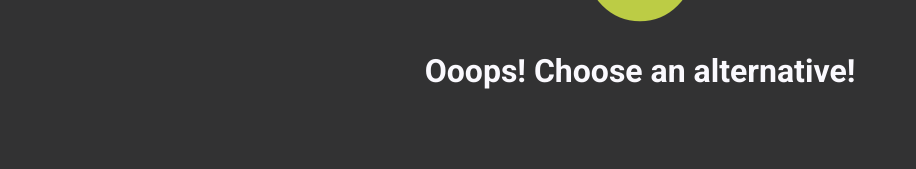
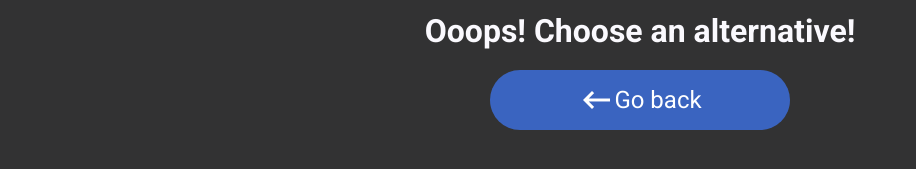
Before and after one commit to ruifernandees/asking-the-dev, a React (Create React App) app: page /question in a window 1280 px wide. Both pictures are taken after a click on the button "Send". Shown: the part 403-572 px from the top of the page, without its empty margins (0-916 px from the left). Built offline with nearby package versions, Linux system fonts and the light colour scheme; no server answers.

Commit message:
Answer result screen navigation implemented.

```diff
--- a/src/screens/Question/index.js
+++ b/src/screens/Question/index.js
@@ -91,18 +91,59 @@ const Question = () => {
                     </span>
 
                     <h1>Very well! You got the question right!</h1>
+
+                    <button
+                        className="navigate"
+                        onClick={() => {
+                            resultScreen.current.style.display = 'none';
+                            correctAnswerScreen.current.style.display = 'none';
+                        }}
+                    >
+                        Next answer
+                        <span class="material-icons md-36">
+                            arrow_right_alt
+                        </span>
+                    </button>
                 </div>
+
                 <div className="error" ref={wrongAnswerScreen}>
                     <span className="material-icons md-128">
                         highlight_off
                     </span>
                     <h1>Ooops! You got the question wrong!</h1>
+                    <button
+                        onClick={() => {
+                            resultScreen.current.style.display = 'none';
+                            wrongAnswerScreen.current.style.display = 'none';
+                        }}
+                        className="navigate"
+                    >
+
+                        <span class="material-icons md-36">
+                            keyboard_backspace
+                        </span>
+                        Go back
+                    </button>
                 </div>
+
                 <div className="alert" ref={alertAnswerScreen}>
                     <span className="material-icons md-128">
                         info
                     </span>
                     <h1>Ooops! Choose an alternative!</h1>
+                    <button
+                        onClick={() => {
+                            resultScreen.current.style.display = 'none';
+                            alertAnswerScreen.current.style.display = 'none';
+                        }}
+                        className="navigate"
+                    >
+
+                        <span class="material-icons md-36">
+                            keyboard_backspace
+                        </span>
+                        Go back
+                    </button>
                 </div>
             </div>
 
@@ -127,7 +168,7 @@ const Question = () => {
                 })}
             </div>
 
-            <button onClick={() => handleSend(selectedAnswer)}>Send</button>
+            <button className="send" onClick={() => handleSend(selectedAnswer)}>Send</button>
         </section>
     );
 };
--- a/src/screens/Question/styles.css
+++ b/src/screens/Question/styles.css
@@ -118,6 +118,47 @@
   color: #BCCC45;
 }
 
+.question .result .navigate {
+  display: -webkit-box;
+  display: -ms-flexbox;
+  display: flex;
+  -webkit-box-orient: horizontal;
+  -webkit-box-direction: normal;
+      -ms-flex-direction: row;
+          flex-direction: row;
+  -webkit-box-pack: center;
+      -ms-flex-pack: center;
+          justify-content: center;
+  -webkit-box-align: center;
+      -ms-flex-align: center;
+          align-items: center;
+  cursor: pointer;
+  margin-top: 20px;
+  color: #fff;
+  background-color: #3a64c0;
+  width: 300px;
+  height: 60px;
+  border-radius: 50px;
+  font-size: 24px;
+  -webkit-transition: all ease .5s;
+  transition: all ease .5s;
+}
+
+.question .result .navigate:hover {
+  color: #272425;
+  background-color: #faf9fe;
+}
+
+.question .result .navigate:hover span {
+  color: #272425;
+}
+
+.question .result .navigate span {
+  color: white;
+  -webkit-transition: all ease .5s;
+  transition: all ease .5s;
+}
+
 .question .cards {
   margin-top: 20px;
 }
@@ -183,7 +224,7 @@
   background-color: #e4dffa;
 }
 
-.question button {
+.question .send {
   cursor: pointer;
   margin-top: 20px;
   color: #fff;
@@ -197,7 +238,7 @@
   transition: all ease .5s;
 }
 
-.question button:hover {
+.question .send:hover {
   border: solid;
   border-color: #272425;
   color: #272425;
--- a/src/screens/Question/styles.scss
+++ b/src/screens/Question/styles.scss
@@ -61,6 +61,33 @@ $alert_color: #BCCC45;
             }
             display: none;
         }
+
+        .navigate {
+            @include flexCenter();
+            cursor: pointer;
+            margin-top: 20px;
+            color: #fff;
+            background-color: $button_color;
+            width: 300px;
+            height: 60px;
+            border-radius: 50px;
+            font-size: 24px;
+            transition: all ease .5s;
+
+            &:hover {
+                color: #272425;
+                background-color: $background_color;
+
+                span {
+                    color: #272425;
+                }
+            }
+
+            span {
+                color: white;
+                transition: all ease .5s;
+            }
+        }
     }
 
     .cards {
@@ -121,7 +148,7 @@ $alert_color: #BCCC45;
         }
     }
 
-    button {
+    .send {
         cursor: pointer;
         margin-top: 20px;
         color: #fff;
```
Also changed, not shown: 1 other file (tests, documents, lock files or other folders).
